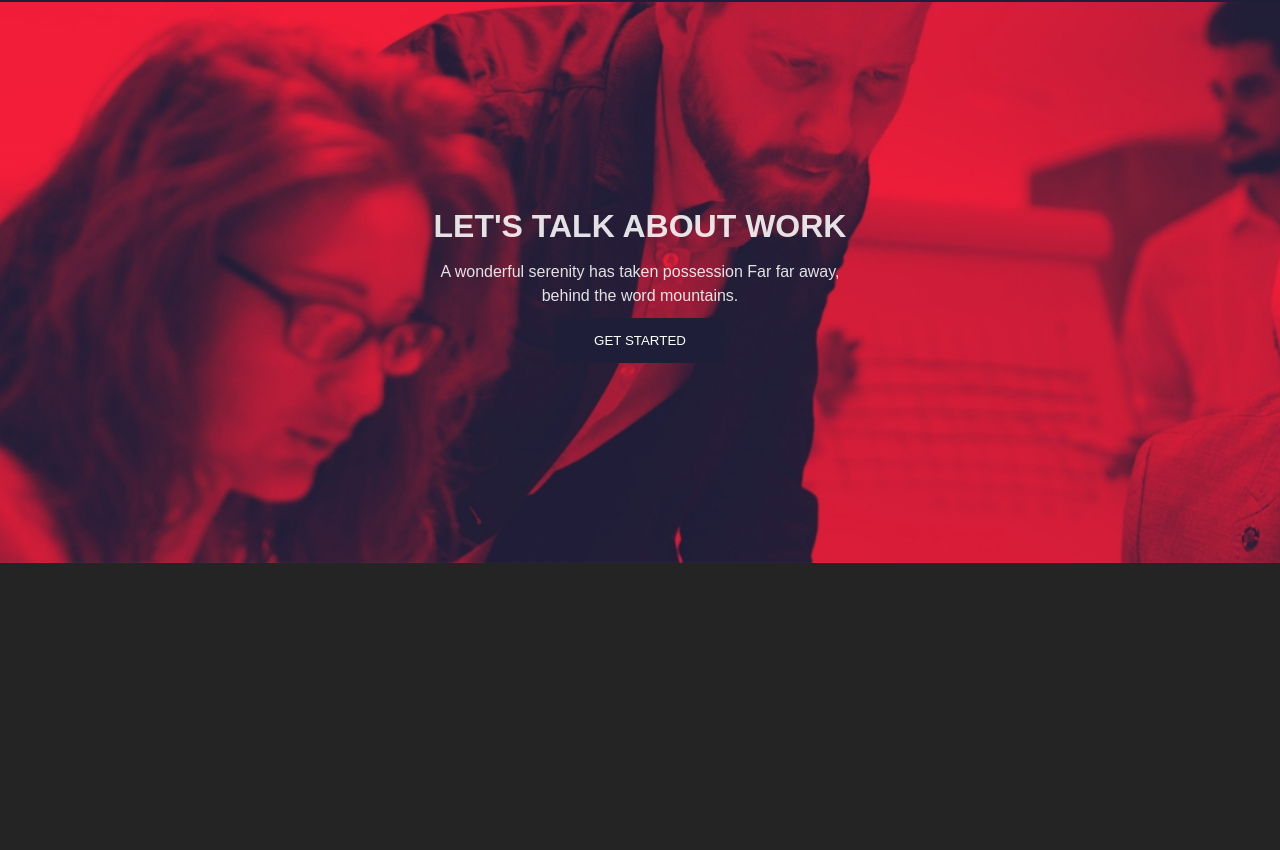
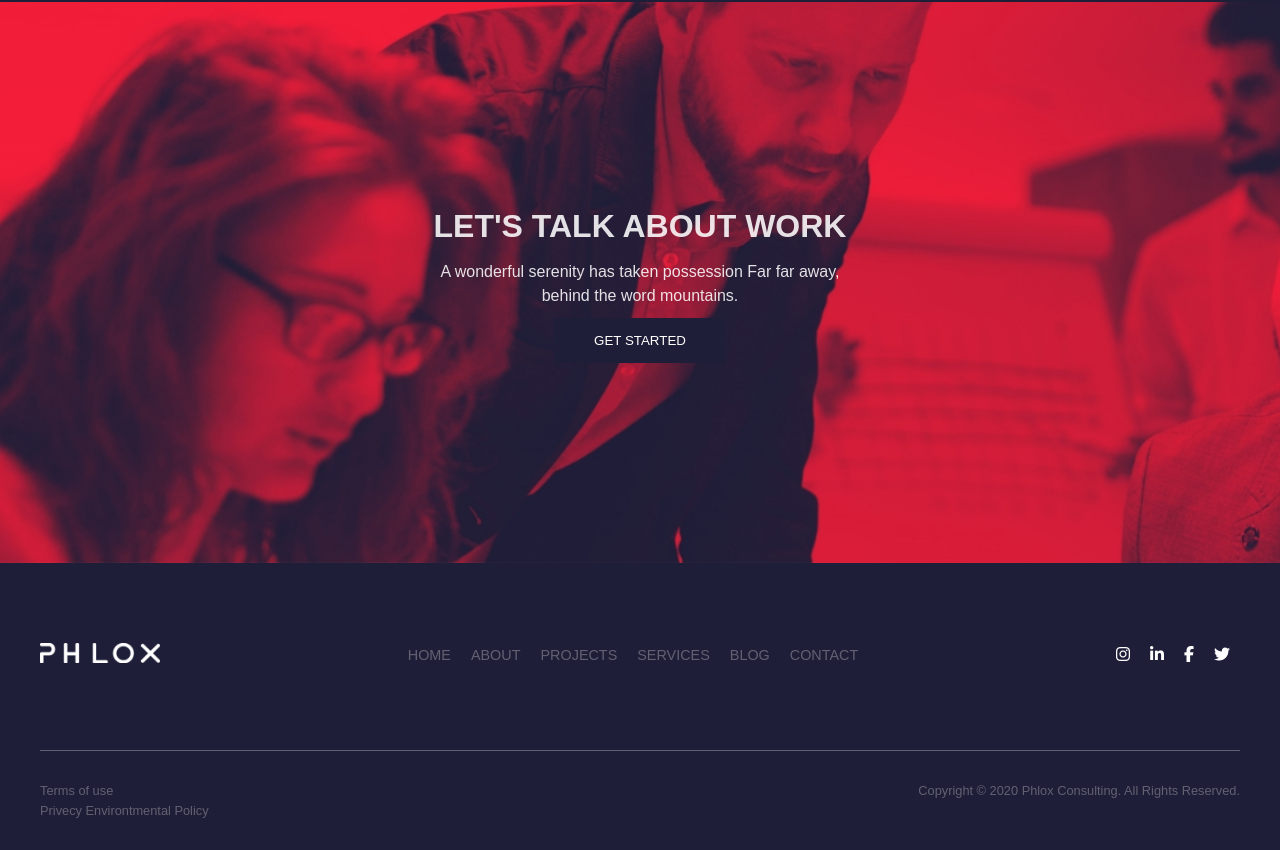
Before and after one commit to marcodedemo/proj-html-vuejs, a Vue app: page / in a window 1280 px wide. Shown: the part 4218-5068 px from the top of the page. Before the commit the page ends 4781 px from the top, so only its background shows below. Built offline with nearby package versions, Linux system fonts and the light colour scheme.

Commit message:
feat: footer

```diff
--- a/src/App.vue
+++ b/src/App.vue
@@ -3,6 +3,7 @@
 <script>
   import AppHeader from "./components/AppHeader.vue";
   import AppMain from "./components/AppMain.vue";
+  import AppFooter from "./components/AppFooter.vue";
 
   export default{
     data(){
@@ -16,6 +17,7 @@
     components:{
       AppHeader,
       AppMain,
+      AppFooter,
 
     }
   }
@@ -30,6 +32,8 @@
 
     <AppHeader></AppHeader>
     <AppMain></AppMain>
+    <AppFooter></AppFooter>
+
 
   </div>
 
--- a/src/components/AppFooter.vue
+++ b/src/components/AppFooter.vue
@@ -1,12 +1,14 @@
 
 /* --------------------------------- script --------------------------------- */
 <script>
+
+  import {store} from './../store.js';
 
   export default{
     data(){
       return{
 
-
+        store,
 
       }
     }
@@ -18,10 +20,61 @@
 /* -------------------------------- template -------------------------------- */
 <template>
 
-  <div>
+  <footer>
+
+    <div id="footer-inner" class="centered">
+
+      <!-- footer top -->
+      <div id="footer-top">
+
+        <div id="logo">
+          <img src="../../public/img/logotype-2-139x23.png" alt="">
+        </div>
 
 
-  </div>
+        <ul id="links">
+          <li v-for="link in store.links">
+            <a href="#">{{ link }}</a>
+          </li>
+        </ul>
+
+        <div id="socials">
+          <a href="#">
+            <i class="fa-brands fa-instagram"></i>
+          </a>
+
+          <a href="#">
+            <i class="fa-brands fa-linkedin-in"></i>
+          </a>
+
+          <a href="#">
+            <i class="fa-brands fa-facebook-f"></i>
+          </a>
+
+          <a href="#">
+            <i class="fa-brands fa-twitter"></i>
+          </a>
+
+        </div>
+
+      </div>
+
+      <!-- footer bottom -->
+      <div id="footer-bottom">
+
+        <div id="privacy">
+          <span>Terms of use</span>
+          <span>Privecy Environtmental Policy</span>
+        </div>
+
+        <div id="copyright">
+          <span>Copyright © 2020 Phlox Consulting. All Rights Reserved.</span>
+        </div>
+      </div>
+
+    </div>
+
+  </footer>
 
 </template>
 
@@ -29,6 +82,62 @@
 /* ---------------------------------- style --------------------------------- */
 <style lang="scss" scoped>
 
+footer{
+  background-color: #1e1e38;
 
 
+  #footer-top{
+    display: flex;
+    justify-content: space-between;
+
+    padding: 80px 0;
+    border-bottom: .5px solid #626172;
+
+    #logo{
+      width: 120px;
+
+      img{
+        width: 100%;
+      }
+    }
+
+    #links{
+      display: flex;
+      gap: 20px;
+
+      a{
+        text-transform: uppercase;
+        color: #626172;
+        font-size: .9em;
+      }
+    }
+
+    #socials{
+      display: flex;
+
+      color: white;
+
+      a{
+        padding: 0 10px;
+      }
+
+    }
+  }
+
+  #footer-bottom{
+    display: flex;
+    justify-content: space-between;
+
+    color: #626172;
+    font-size: .8em;
+
+    padding: 30px 0;
+
+    #privacy{
+      display: flex;
+      flex-direction: column;
+    }
+  }
+}
+
 </style>
--- a/src/components/AppNavbar.vue
+++ b/src/components/AppNavbar.vue
@@ -1,20 +1,13 @@
 
 /* --------------------------------- script --------------------------------- */
 <script>
+  import {store} from './../store';
 
   export default{
     data(){
       return{
 
-        navbarLinks:[
-          "Home",
-          "About",
-          "Projects",
-          "Services",
-          "Blog",
-          "Contact",
-        ],
-
+        store,
         activeLink: 0,
 
 
@@ -41,7 +34,7 @@
     </div>
 
     <ul id="links">
-      <li v-for="(link, index) in navbarLinks" @click="changeActiveLink(index)" >
+      <li v-for="(link, index) in store.links" @click="changeActiveLink(index)" >
         <a href="#" :class="index == this.activeLink ? 'active' : '' ">{{ link }}</a>
       </li>
     </ul>
--- a/src/store.js
+++ b/src/store.js
@@ -1,5 +1,13 @@
 import {reactive} from "vue";
 export const store = reactive ({
 
+    links:[
+        "Home",
+        "About",
+        "Projects",
+        "Services",
+        "Blog",
+        "Contact",
+    ],
 
 })
```
